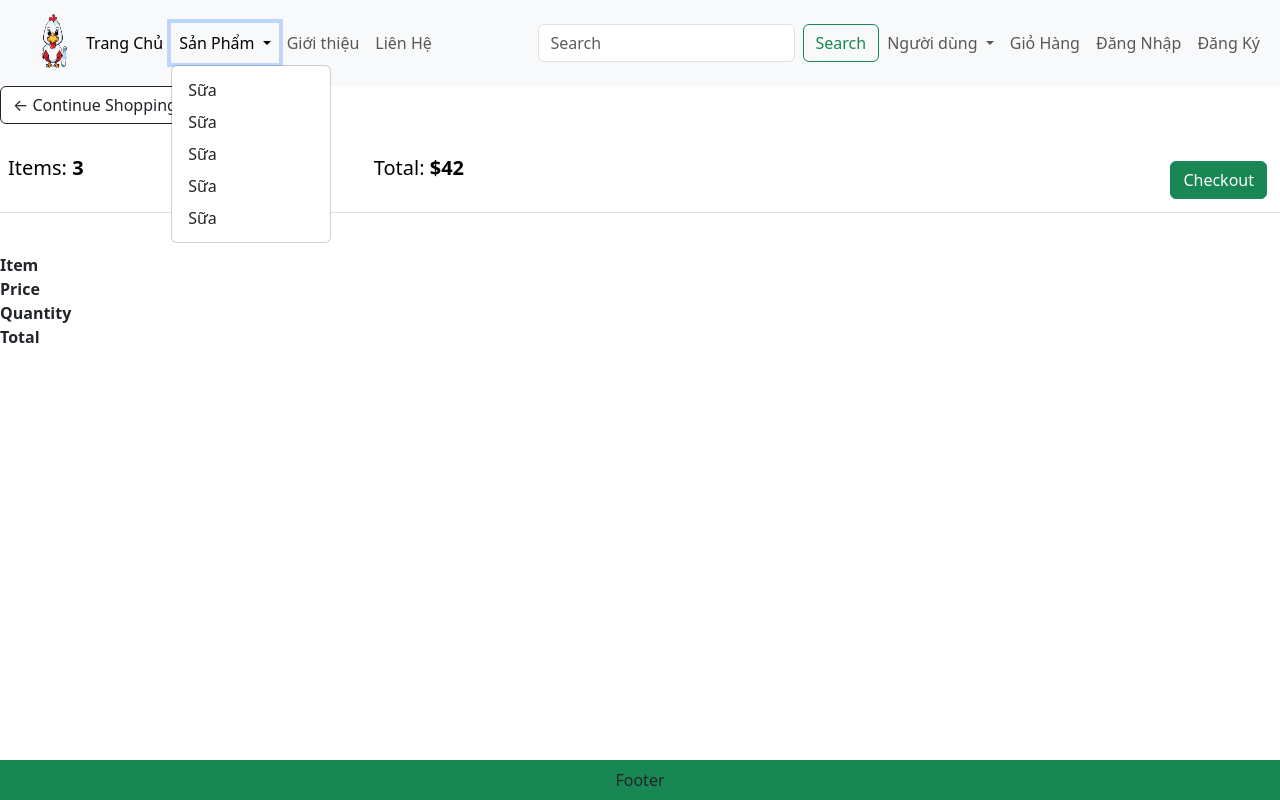
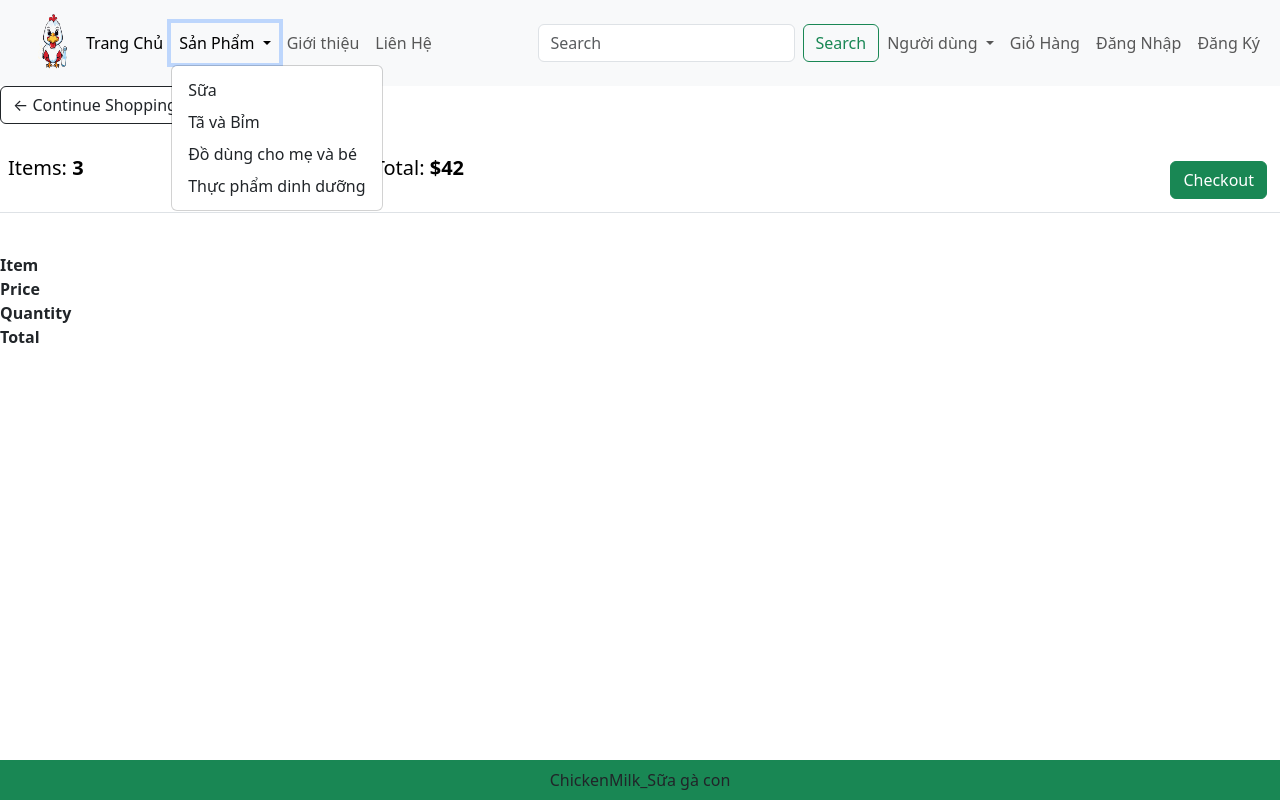
Before and after one commit to mrnha/CNPM, a Django app: page /cart/ in a window 1280 px wide, after a click on "Sản Phẩm". Run offline with Django 5.2, Linux system fonts and the light colour scheme; lists and menus that the app fills with data are empty; some libraries are stand-ins or nearby versions.

Commit message:
fix something

```diff
--- a/app/templates/app/base.html
+++ b/app/templates/app/base.html
@@ -27,7 +27,7 @@
          <script src="{%static 'app/js/allall.min.js'%}"> </script>
          <script src="{%static 'app/js/myscript.js'%}"> </script>
 
-        <title>Web ban sua</title>
+        <title>ChickenMilk_Sữa gà con</title>
         <meta name="description" content="">
         <meta name="viewport" content="width=device-width, initial-scale=1">
         <link rel="stylesheet" href="">
@@ -57,10 +57,9 @@
                     </a>
                     <ul class="dropdown-menu">
                       <li><a class="dropdown-item" href="#">Sữa</a></li>
-                      <li><a class="dropdown-item" href="#">Sữa</a></li>
-                      <li><a class="dropdown-item" href="#">Sữa</a></li>
-                      <li><a class="dropdown-item" href="#">Sữa</a></li>
-                      <li><a class="dropdown-item" href="#">Sữa</a></li>
+                      <li><a class="dropdown-item" href="#">Tã và Bỉm</a></li>
+                      <li><a class="dropdown-item" href="#">Đồ dùng cho mẹ và bé</a></li>
+                      <li><a class="dropdown-item" href="#">Thực phẩm dinh dưỡng</a></li>
 
                     </ul>
                     <li class="nav-item">
@@ -109,7 +108,7 @@
           {% block content_checkout %} {% endblock content_checkout %}
           <!--footer-->
           <footer class = "container--fluid bg-success text-center fixed-bottom p-2 mt-5">
-          Footer
+            ChickenMilk_Sữa gà con
           </footer>
     </body>
 </html>
```
Also changed, not shown: app/templates/app/home.html (+8 -8 lines), app/static/app/images/banner/b1.jpg, app/static/app/images/banner/b2.jpg, app/static/app/images/banner/b3.jpg, app/static/app/images/banner/b4.jpg.
